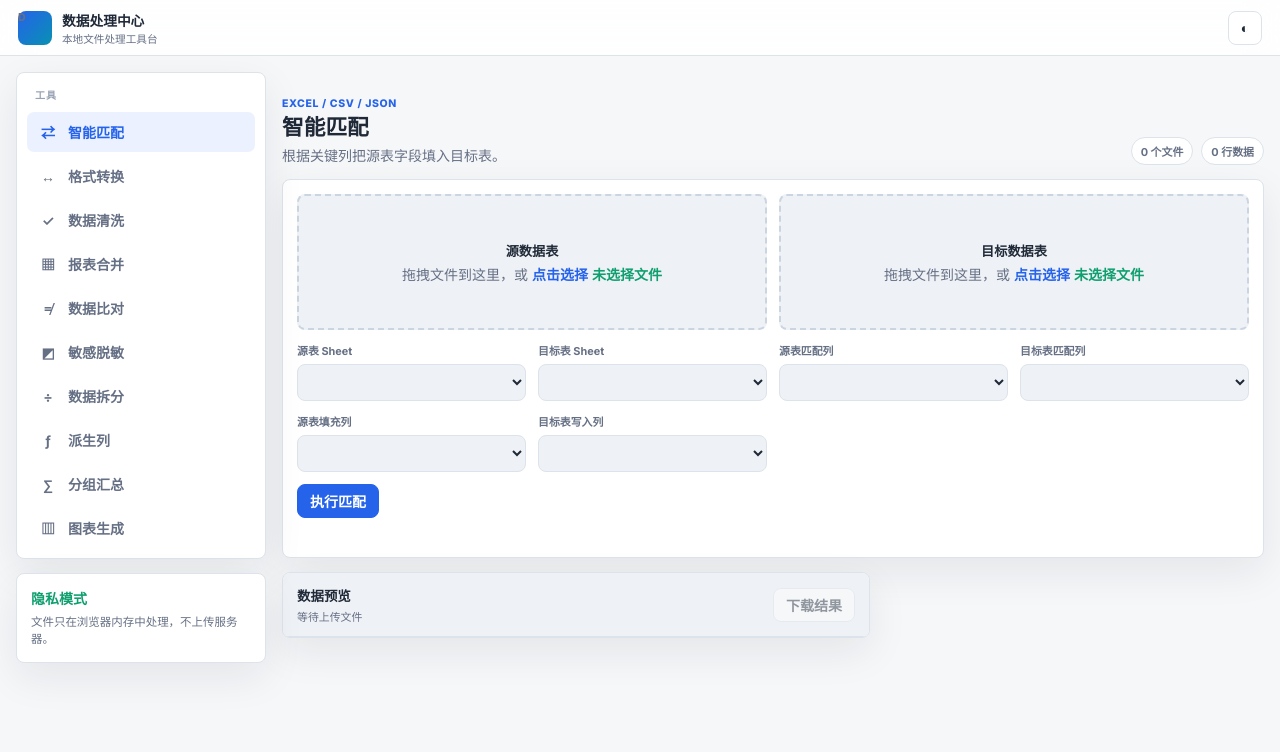
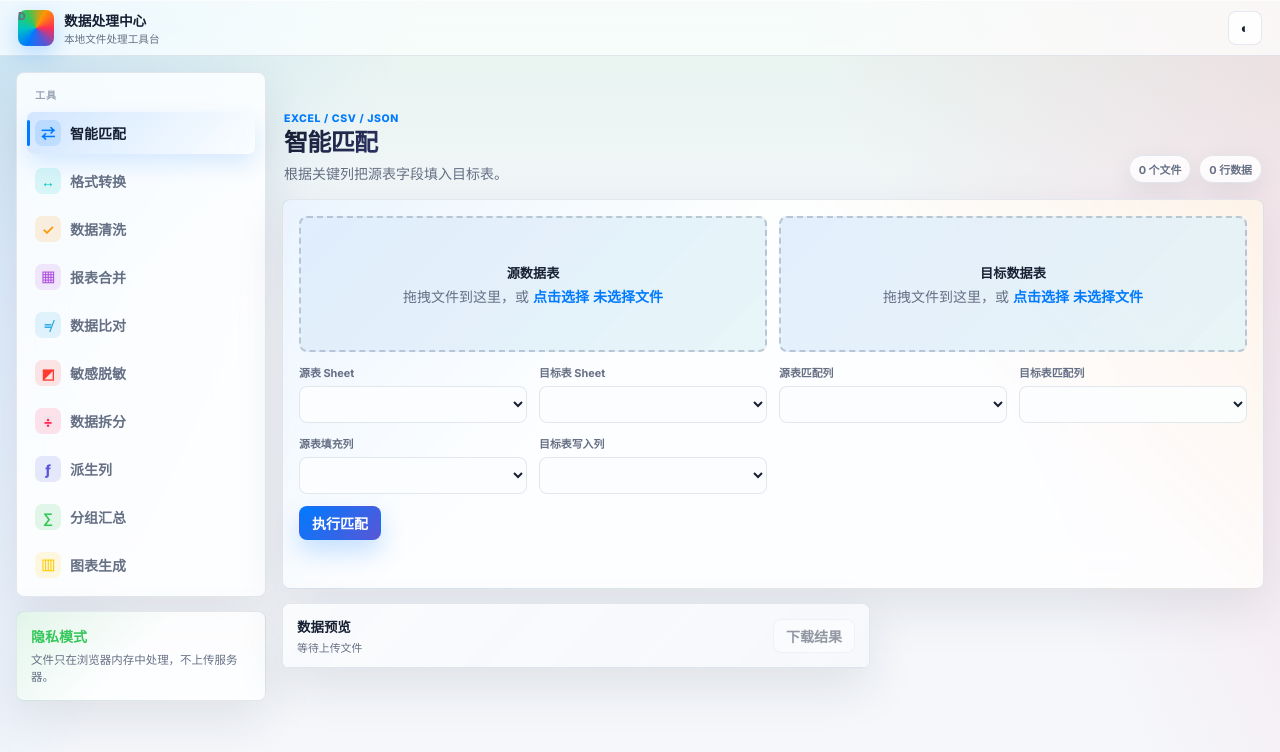
Before and after one commit to sunlizhu521-alt/gylsjqx, a plain HTML site: page index.html in a window 1280 px wide. Drawn offline with nearby package versions, Linux system fonts and the light colour scheme.

Commit message:
Polish mac inspired visual design

```diff
--- a/styles.css
+++ b/styles.css
@@ -1,37 +1,54 @@
 :root {
-  --bg: #f6f7f9;
-  --surface: #ffffff;
-  --surface-2: #eef1f5;
-  --text: #1f2937;
+  --bg: #f5f7fb;
+  --surface: rgba(255, 255, 255, .82);
+  --surface-solid: #ffffff;
+  --surface-2: rgba(244, 247, 252, .78);
+  --text: #172033;
   --muted: #667085;
   --faint: #98a2b3;
-  --line: #dde3ea;
-  --line-strong: #cbd5e1;
-  --accent: #2563eb;
-  --accent-soft: rgba(37, 99, 235, .09);
-  --green: #0f9f6e;
-  --green-soft: rgba(15, 159, 110, .1);
-  --orange: #d97706;
-  --orange-soft: rgba(217, 119, 6, .1);
-  --red: #dc2626;
-  --red-soft: rgba(220, 38, 38, .1);
-  --cyan: #0891b2;
-  --cyan-soft: rgba(8, 145, 178, .1);
-  --shadow: 0 14px 40px rgba(15, 23, 42, .08);
+  --line: rgba(148, 163, 184, .24);
+  --line-strong: rgba(100, 116, 139, .34);
+  --accent: #007aff;
+  --accent-2: #5856d6;
+  --accent-soft: rgba(0, 122, 255, .12);
+  --blue: #007aff;
+  --indigo: #5856d6;
+  --purple: #af52de;
+  --pink: #ff2d55;
+  --red: #ff3b30;
+  --orange: #ff9500;
+  --yellow: #ffcc00;
+  --green: #34c759;
+  --mint: #00c7be;
+  --cyan: #32ade6;
+  --blue-soft: rgba(0, 122, 255, .12);
+  --indigo-soft: rgba(88, 86, 214, .12);
+  --purple-soft: rgba(175, 82, 222, .13);
+  --pink-soft: rgba(255, 45, 85, .12);
+  --red-soft: rgba(255, 59, 48, .12);
+  --orange-soft: rgba(255, 149, 0, .13);
+  --yellow-soft: rgba(255, 204, 0, .16);
+  --green-soft: rgba(52, 199, 89, .12);
+  --mint-soft: rgba(0, 199, 190, .12);
+  --cyan-soft: rgba(50, 173, 230, .12);
+  --shadow: 0 18px 50px rgba(30, 41, 59, .10);
+  --shadow-soft: 0 8px 26px rgba(30, 41, 59, .08);
   --radius: 8px;
 }
 
 [data-theme="dark"] {
-  --bg: #111827;
-  --surface: #182231;
-  --surface-2: #202b3b;
-  --text: #e5e7eb;
-  --muted: #a5adbb;
-  --faint: #798295;
-  --line: #2b3748;
-  --line-strong: #3c4a5f;
-  --accent-soft: rgba(96, 165, 250, .14);
-  --shadow: 0 16px 48px rgba(0, 0, 0, .28);
+  --bg: #0e1320;
+  --surface: rgba(23, 31, 47, .78);
+  --surface-solid: #172033;
+  --surface-2: rgba(31, 42, 61, .78);
+  --text: #eef4ff;
+  --muted: #a6b0c3;
+  --faint: #7c879b;
+  --line: rgba(148, 163, 184, .18);
+  --line-strong: rgba(203, 213, 225, .28);
+  --accent-soft: rgba(10, 132, 255, .18);
+  --shadow: 0 18px 56px rgba(0, 0, 0, .32);
+  --shadow-soft: 0 10px 30px rgba(0, 0, 0, .24);
 }
 
 * {
@@ -47,7 +64,12 @@ body {
   min-height: 100vh;
   font-family: Inter, "Microsoft YaHei", system-ui, sans-serif;
   color: var(--text);
-  background: var(--bg);
+  background:
+    linear-gradient(115deg, rgba(0, 122, 255, .14), transparent 26%),
+    linear-gradient(245deg, rgba(255, 45, 85, .10), transparent 30%),
+    linear-gradient(180deg, rgba(52, 199, 89, .08), transparent 34%),
+    var(--bg);
+  background-attachment: fixed;
 }
 
 button,
@@ -70,9 +92,10 @@ button {
   align-items: center;
   justify-content: space-between;
   padding: 0 18px;
-  background: color-mix(in srgb, var(--surface) 88%, transparent);
+  background: color-mix(in srgb, var(--surface-solid) 72%, transparent);
   border-bottom: 1px solid var(--line);
-  backdrop-filter: blur(16px);
+  box-shadow: 0 1px 0 rgba(255, 255, 255, .62) inset;
+  backdrop-filter: blur(22px) saturate(180%);
 }
 
 .brand {
@@ -82,14 +105,15 @@ button {
 }
 
 .brand-mark {
-  width: 34px;
-  height: 34px;
+  width: 36px;
+  height: 36px;
   border-radius: 8px;
   display: grid;
   place-items: center;
   color: white;
   font-weight: 800;
-  background: linear-gradient(135deg, var(--accent), var(--cyan));
+  background: conic-gradient(from 210deg, var(--blue), var(--mint), var(--green), var(--orange), var(--pink), var(--indigo), var(--blue));
+  box-shadow: 0 8px 22px rgba(0, 122, 255, .24);
 }
 
 .brand strong,
@@ -123,7 +147,8 @@ button {
   min-height: 34px;
   padding: 0 12px;
   font-weight: 650;
-  transition: border-color .16s ease, background .16s ease, transform .16s ease;
+  box-shadow: 0 1px 0 rgba(255, 255, 255, .56) inset;
+  transition: border-color .16s ease, background .16s ease, transform .16s ease, box-shadow .16s ease;
 }
 
 .icon-button {
@@ -133,8 +158,9 @@ button {
 
 .primary-button {
   color: white;
-  background: var(--accent);
-  border-color: var(--accent);
+  background: linear-gradient(135deg, var(--blue), var(--indigo));
+  border-color: transparent;
+  box-shadow: 0 12px 24px rgba(0, 122, 255, .22);
 }
 
 .secondary-button:disabled,
@@ -153,6 +179,7 @@ button {
 
 .primary-button:hover {
   transform: translateY(-1px);
+  box-shadow: 0 16px 30px rgba(0, 122, 255, .28);
 }
 
 .shell {
@@ -181,6 +208,7 @@ button {
   border: 1px solid var(--line);
   border-radius: var(--radius);
   box-shadow: var(--shadow);
+  backdrop-filter: blur(22px) saturate(145%);
 }
 
 .sidebar-section {
@@ -199,7 +227,7 @@ button {
 
 .tool-list {
   display: grid;
-  gap: 4px;
+  gap: 6px;
 }
 
 .tool-tab {
@@ -207,35 +235,71 @@ button {
   align-items: center;
   gap: 9px;
   width: 100%;
-  min-height: 40px;
+  min-height: 42px;
   border: 0;
   border-radius: 7px;
-  padding: 0 10px;
+  padding: 0 10px 0 8px;
   text-align: left;
   background: transparent;
   color: var(--muted);
   font-weight: 680;
+  position: relative;
+  overflow: hidden;
 }
 
 .tool-tab:hover {
   background: var(--surface-2);
   color: var(--text);
+  transform: translateX(1px);
 }
 
 .tool-tab.active {
-  color: var(--accent);
-  background: var(--accent-soft);
+  color: var(--text);
+  background: linear-gradient(135deg, color-mix(in srgb, var(--tool-color, var(--accent)) 17%, transparent), rgba(255, 255, 255, .26));
+  box-shadow: 0 10px 22px color-mix(in srgb, var(--tool-color, var(--accent)) 14%, transparent);
 }
 
 .tool-tab .tab-icon {
-  width: 22px;
+  width: 26px;
+  height: 26px;
+  display: grid;
+  place-items: center;
+  border-radius: 7px;
   text-align: center;
+  color: var(--tool-color, var(--accent));
+  background: color-mix(in srgb, var(--tool-color, var(--accent)) 13%, transparent);
+  font-weight: 800;
+}
+
+.tool-tab[data-tool="match"] { --tool-color: var(--blue); }
+.tool-tab[data-tool="convert"] { --tool-color: var(--mint); }
+.tool-tab[data-tool="clean"] { --tool-color: var(--orange); }
+.tool-tab[data-tool="merge"] { --tool-color: var(--purple); }
+.tool-tab[data-tool="diff"] { --tool-color: var(--cyan); }
+.tool-tab[data-tool="mask"] { --tool-color: var(--red); }
+.tool-tab[data-tool="split"] { --tool-color: var(--pink); }
+.tool-tab[data-tool="formula"] { --tool-color: var(--indigo); }
+.tool-tab[data-tool="pivot"] { --tool-color: var(--green); }
+.tool-tab[data-tool="chart"] { --tool-color: var(--yellow); }
+
+.tool-tab.active::before {
+  content: "";
+  position: absolute;
+  left: 0;
+  top: 8px;
+  bottom: 8px;
+  width: 3px;
+  border-radius: 3px;
+  background: var(--tool-color, var(--accent));
 }
 
 .sidebar-note {
   padding: 14px;
   display: grid;
   gap: 6px;
+  background:
+    linear-gradient(135deg, var(--green-soft), transparent 48%),
+    var(--surface);
 }
 
 .sidebar-note strong {
@@ -259,11 +323,12 @@ button {
   align-items: end;
   justify-content: space-between;
   gap: 16px;
+  padding: 8px 2px 2px;
 }
 
 .eyebrow {
   margin: 0 0 4px;
-  color: var(--accent);
+  color: var(--blue);
   font-size: .75rem;
   font-weight: 800;
   letter-spacing: .06em;
@@ -272,8 +337,13 @@ button {
 
 .workspace-header h1 {
   margin: 0;
-  font-size: 1.55rem;
+  font-size: 1.72rem;
   line-height: 1.2;
+  letter-spacing: -.03em;
+  background: linear-gradient(135deg, var(--text), color-mix(in srgb, var(--indigo) 65%, var(--text)));
+  -webkit-background-clip: text;
+  background-clip: text;
+  color: transparent;
 }
 
 .workspace-header p:last-child {
@@ -296,10 +366,15 @@ button {
   background: var(--surface);
   font-size: .78rem;
   font-weight: 650;
+  box-shadow: var(--shadow-soft);
 }
 
 .tool-panel {
-  padding: 14px;
+  padding: 16px;
+  background:
+    linear-gradient(135deg, rgba(0, 122, 255, .07), transparent 36%),
+    linear-gradient(225deg, rgba(255, 149, 0, .08), transparent 34%),
+    var(--surface);
 }
 
 .tool-grid {
@@ -338,7 +413,7 @@ button {
   border: 1px solid var(--line);
   border-radius: var(--radius);
   color: var(--text);
-  background: var(--surface-2);
+  background: color-mix(in srgb, var(--surface-solid) 66%, var(--surface-2));
   min-height: 36px;
   padding: 8px 10px;
   outline: none;
@@ -365,14 +440,25 @@ button {
   display: grid;
   place-items: center;
   padding: 16px;
-  background: var(--surface-2);
+  background:
+    linear-gradient(135deg, rgba(0, 122, 255, .08), rgba(0, 199, 190, .06)),
+    var(--surface-2);
   text-align: center;
   color: var(--muted);
+  transition: transform .18s ease, border-color .18s ease, background .18s ease, box-shadow .18s ease;
 }
 
 .file-drop.drag {
   border-color: var(--accent);
   background: var(--accent-soft);
+  transform: scale(1.005);
+  box-shadow: 0 0 0 4px var(--accent-soft);
+}
+
+.file-drop:hover {
+  border-color: var(--accent);
+  transform: translateY(-1px);
+  box-shadow: var(--shadow-soft);
 }
 
 .file-drop strong {
@@ -394,7 +480,7 @@ button {
 
 .file-name {
   margin-top: 8px;
-  color: var(--green);
+  color: var(--blue);
   font-weight: 750;
   word-break: break-all;
 }
@@ -425,7 +511,9 @@ button {
   justify-content: space-between;
   gap: 10px;
   border-bottom: 1px solid var(--line);
-  background: var(--surface-2);
+  background:
+    linear-gradient(135deg, rgba(255, 255, 255, .42), transparent),
+    var(--surface-2);
 }
 
 .result-header h2 {
@@ -467,7 +555,7 @@ button {
   position: sticky;
   top: 0;
   z-index: 5;
-  background: var(--surface-2);
+  background: color-mix(in srgb, var(--surface-solid) 74%, var(--surface-2));
   color: var(--muted);
   font-size: .74rem;
 }
```
